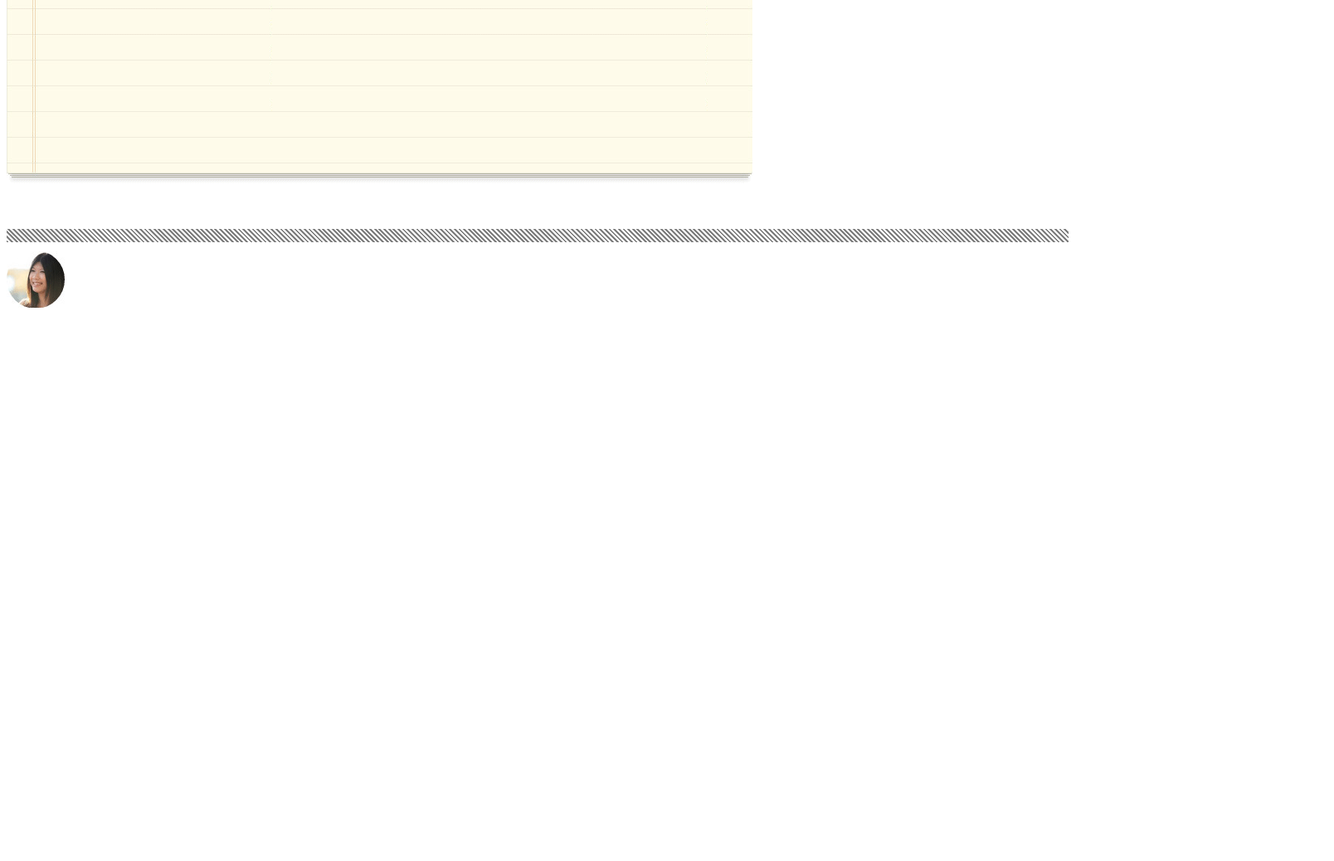
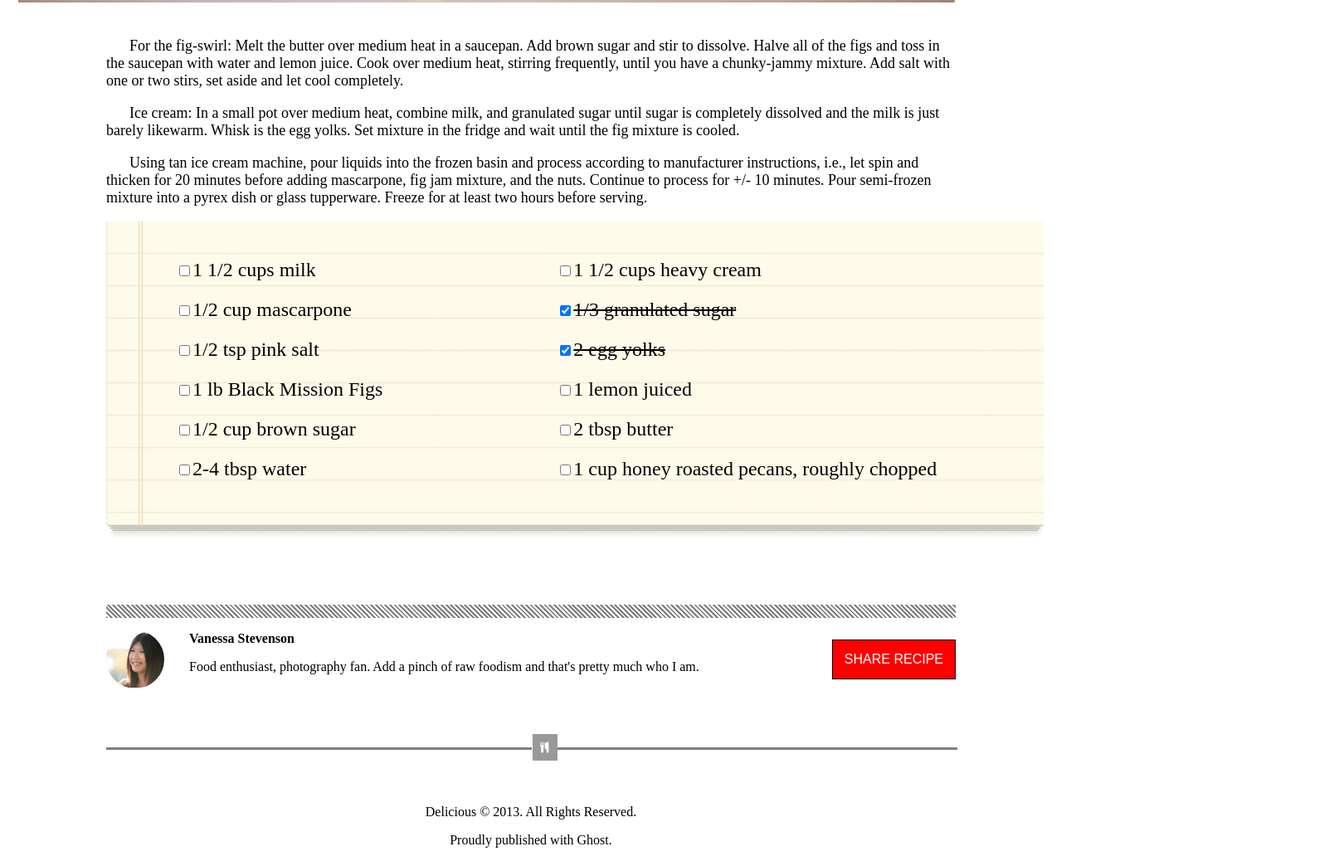
Before and after one commit to mypalal84/chocolate-pizza, a plain HTML site: page index.html in a window 1280 px wide. Shown: the part 982-2020 px from the top of the page at 83% size, 1608 px wide, since content can reach past the window. Before the commit the page ends 1979 px from the top, so only its background shows below. Drawn offline with Linux system fonts and the light colour scheme; files whose address does not match are found by name.

Commit message:
fixed my css stylings

```diff
--- a/index.html
+++ b/index.html
@@ -7,21 +7,21 @@
   <body>
     <header>
       <div class="fork-and-knife">
-        <img src="/Users/user1/codefellows/201/chocolate-pizza/img/logo.png">
+        <img src="./img/logo.png">
       </div>
         <div class="header-text">
           <p id="delicious">Delicious</p>
           <p id="food-blog">THE BEST FOOD BLOG ON THE WEB</p>
         </div>
           <div class="logos-top-right">
-            <img src="/Users/user1/codefellows/201/chocolate-pizza/img/fb-icon.png">
-            <img src="/Users/user1/codefellows/201/chocolate-pizza/img/twit-icon.png">
-            <img src="/Users/user1/codefellows/201/chocolate-pizza/img/gp-icon.png">
-            <img src="/Users/user1/codefellows/201/chocolate-pizza/img/insta-icon.png">
-            <img src="/Users/user1/codefellows/201/chocolate-pizza/img/flic-icon.png">
-            <img id="pinterest-logo" src="/Users/user1/codefellows/201/chocolate-pizza/img/pint-icon.png">
-            <img src="/Users/user1/codefellows/201/chocolate-pizza/img/rss-icon.png">
-            <img src="/Users/user1/codefellows/201/chocolate-pizza/img/mail-icon.png">
+            <img src="./img/fb-icon.png">
+            <img src="./img/twit-icon.png">
+            <img src="./img/gp-icon.png">
+            <img src="./img/insta-icon.png">
+            <img src="./img/flic-icon.png">
+            <img id="pinterest-logo" src="./img/pint-icon.png">
+            <img src="./img/rss-icon.png">
+            <img src="./img/mail-icon.png">
           </div>
       </header>
         <div id="below-header">
@@ -33,24 +33,52 @@
           <p id="post-date">POSTED ON 14 DEC 3013 / DESSERTS</p>
         </div>
         <div class="chocolate-pizza-image">
-          <img id="print-icon" src="/Users/user1/codefellows/201/chocolate-pizza/img/print-icon.png">
-          <img id="pizza-image" src="/Users/user1/codefellows/201/chocolate-pizza/img/choco-pizza.png">
+          <img id="print-icon" src="./img/print-icon.png">
+          <img id="pizza-image" src="./img/choco-pizza.png">
         </div>
       <section class="paragraphs">
         <p id="paragraph-1">For the fig-swirl: Melt the butter over medium heat in a saucepan. Add brown sugar and stir to dissolve.  Halve all of the figs and toss in the saucepan with water and lemon juice. Cook over medium heat, stirring frequently, until you have a chunky-jammy mixture. Add salt with one or two stirs, set aside and let cool completely.</p>
         <p id="paragraph-2">Ice cream: In a small pot over medium heat, combine milk, and granulated sugar until sugar is completely dissolved and the milk is just barely likewarm. Whisk is the egg yolks. Set mixture in the fridge and wait until the fig mixture is cooled.</p>
         <p id="paragraph-3">Using tan ice cream machine, pour liquids into the frozen basin and process according to manufacturer instructions, i.e., let spin and thicken for 20 minutes before adding mascarpone, fig jam mixture, and the nuts. Continue to process for +/- 10 minutes. Pour semi-frozen mixture into a pyrex dish or glass tupperware. Freeze for at least two hours before serving.</p>
       </section>
+        <section id="ingredients-checklist">
+          <ul class="ingredients-list">
+            <li><input type="checkbox">1 1/2 cups milk</li>
+            <li><input type="checkbox">1/2 cup mascarpone</li>
+            <li><input type="checkbox">1/2 tsp pink salt</li>
+            <li><input type="checkbox">1 lb Black Mission Figs</li>
+            <li><input type="checkbox">1/2 cup brown sugar</li>
+            <li><input type="checkbox">2-4 tbsp water</li>
+          </ul>
+            <ul class="ingredients-list-2">
+            <li><input type="checkbox">1 1/2 cups heavy cream</li>
+            <li id="sugar"><input type="checkbox" checked="checked">1/3 granulated sugar</li>
+            <li id="yolks"><input type="checkbox" checked="checked">2 egg yolks</li>
+            <li><input type="checkbox">1 lemon juiced</li>
+            <li><input type="checkbox">2 tbsp butter</li>
+            <li><input type="checkbox">1 cup honey roasted pecans, roughly chopped</li>
+          </ul>
+        </section>
           <div class="checklist">
-        <img id="paper-list" src="/Users/user1/codefellows/201/chocolate-pizza/img/list-bg.png">
+            <img id="paper-list" src="./img/list-bg.png">
           </div>
             <section id="line-break-2">
             </section>
               <section class="lower-section">
-        <img id="lady" src="/Users/user1/codefellows/201/chocolate-pizza/img/van-pic.png">
+                <img id="lady" src="./img/van-pic.png">
                 <p id="vanessa">Vanessa Stevenson</p>
                 <p id="food-enthusiast">Food enthusiast, photography fan. Add a pinch of raw foodism and that's pretty much who I am.</p>
+                <p id="share-recipe">SHARE RECIPE</p>
               </section>
+              <section class="above-footer">
+                <div class="line">
+                  <img id="last-image"src="./img/small-logo.png">
+                </div>
+              </section>
+                <footer id="footer">
+                  <p id="rights-reserved">Delicious © 2013. All Rights Reserved.</p>
+                  <p id="ghost">Proudly published with Ghost.</p>
+                </footer>
 
     <link rel="stylesheet" href="style.css">
     <link href="https://fonts.googleapis.com/css?family=Lobster" rel="stylesheet">
--- a/style.css
+++ b/style.css
@@ -1,4 +1,7 @@
-
+body {
+  margin-left: 10%;
+  margin-right: 10%;
+}
 
 .fork-and-knife {
   float: left;
@@ -33,11 +36,11 @@
 #line-break {
   background: repeating-linear-gradient(45deg,
   grey, grey 2px, white 2px, white 4px);
-  width: 100%;
   height: 16px;
   border: 2px;
   position: absolute;
   margin-top: 80px;
+  width: 80%;
 }
 
 .above-image-text {
@@ -62,60 +65,125 @@
 
 #print-icon {
   float: right;
-
+  margin-top: 160px;
 }
 
 .chocolate-pizza-image {
-  float: left;
-  margin-top: 170px;
+clear: both;
 }
 
 #pizza-image {
-  margin-right: 1000px;
-  margin-top: -20px;
-  width: 600px;
+width: 1130px;
+float: right;
+}
+
+.paragraphs {
+  clear: both;
+  padding-top: 24px;
+  font-size: 18px;
 }
 
 #paragraph-1 {
-  position: absolute;
-  margin-top: 626px;
-  width: 600px;
+  text-indent: 28px;
 }
 
 #paragraph-2 {
-  position: absolute;
-  margin-top: 719px;
-  width: 600px;
+  text-indent: 28px;
 }
 
 #paragraph-3 {
+  text-indent: 28px;
+}
+
+#ingredients-checklist {
   position: absolute;
-  margin-top: 796px;
-  width: 600px;
+  margin-top: 10px;
+  font-size: 24px;
+}
+
+.ingredients-list {
+  list-style: none;
+  display: inline-block;
+  line-height: 2;
+  margin-left: 44px;
+}
+
+.ingredients-list-2 {
+  list-style: none;
+  display: inline-block;
+  line-height: 2;
+  margin-left: 164px;
+}
+
+#sugar {
+  text-decoration: line-through;
+}
+
+#yolks {
+  text-decoration: line-through;
+
 }
 
 #paper-list {
   float: left;
-  margin-top: 267px;
+  clear: both;
+  width: 1130px;
 }
 
 #line-break-2 {
   background: repeating-linear-gradient(45deg,
   grey, grey 2px, white 2px, white 4px);
-  width: 100%;
   height: 16px;
   border: 2px;
-  position: absolute;
-  margin-top: 1242px;
+  clear: both;
+  margin-top: 480px;
+}
+
+.lower-section {
+  height: 5%;
+  width: 100%;
 }
 
 #lady {
   float: left;
-  margin-right: 555px;
-  margin-top: 80px;
+}
+
+#vanessa {
+  font-weight: bolder;
+  margin-left: 100px;
 }
 
 #food-enthusiast {
-  margin-bottom: 1310px;
+  margin-left: 100px;
+}
 
+#share-recipe {
+  float: right;
+  border: 1px solid black;
+  padding: 14px;
+  margin-top: -58px;
+  background-color: red;
+  color: white;
+  font-family: sans-serif;
+  font-weight: lighter;
 }
+
+.line {
+  border: .5px solid grey;
+  background-color: grey;
+  width: 100%;
+  height: .5px;
+  margin-top: 88px;
+}
+
+#last-image {
+  display: inline;
+  margin-top: -18px;
+  margin-left: 40%;
+  position: absolute;
+}
+
+#footer {
+  text-align: center;
+  margin-top: 66px;
+}
```
Lines whose indentation alone changed are shown as unchanged.
